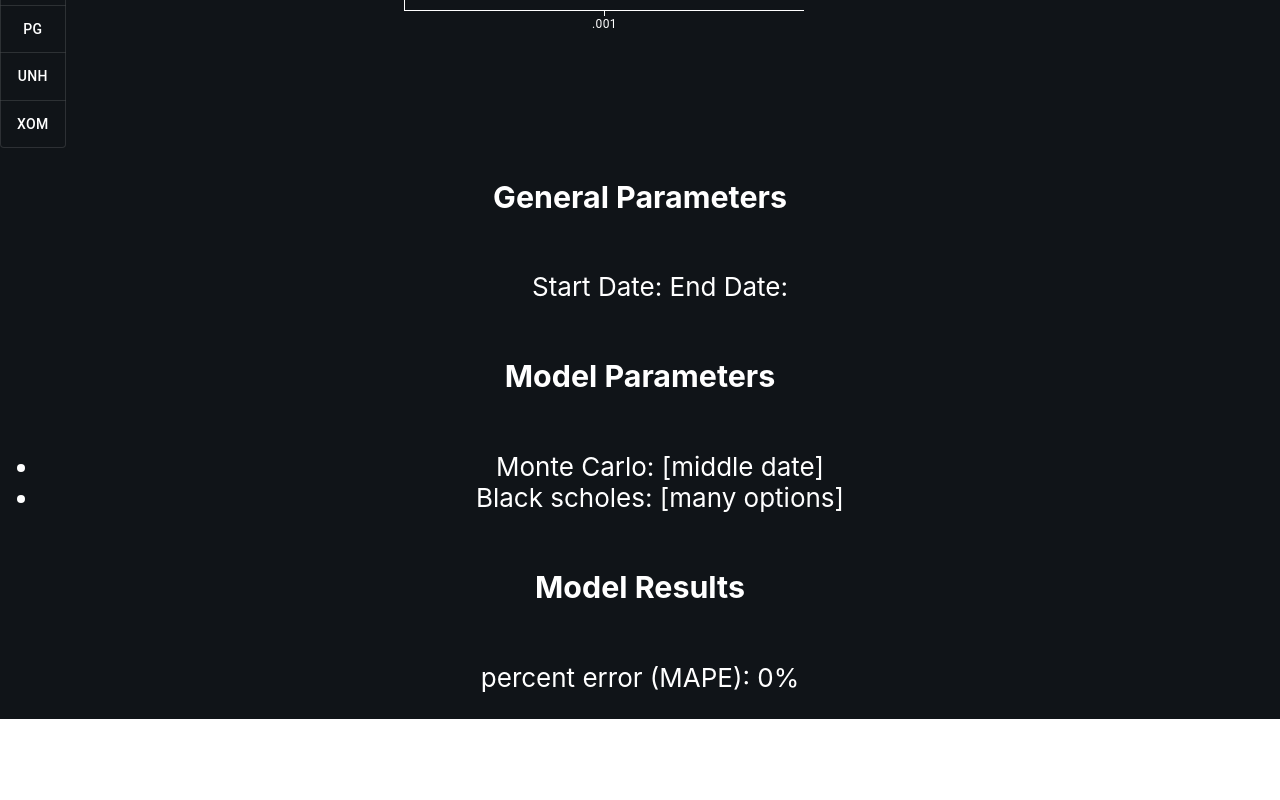
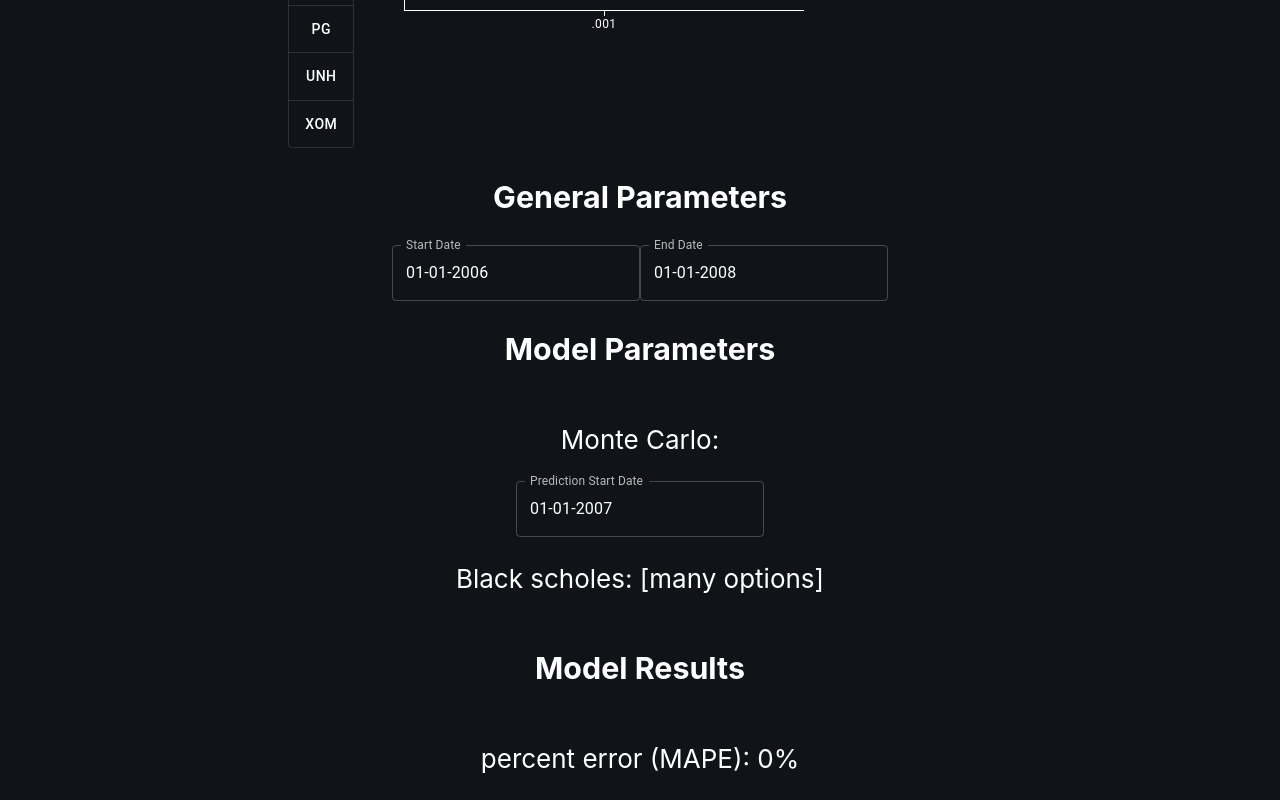
Before and after one commit to p0nk0/SimBoost, a React (Create React App) app in the folder frontend/: page / in a window 1280 px wide. Shown: the part 497-1297 px from the top of the page. Before the commit the page ends 1216 px from the top, so only its background shows below. Built offline with nearby package versions, Linux system fonts and the light colour scheme; no server answers.

Commit message:
added middle date for monte carlo

```diff
--- a/frontend/package.json
+++ b/frontend/package.json
@@ -5,11 +5,13 @@
   "dependencies": {
     "@emotion/react": "^11.11.1",
     "@emotion/styled": "^11.11.0",
-    "@mui/material": "^5.14.2",
+    "@mui/material": "^5.14.4",
     "@mui/x-charts": "^6.0.0-alpha.5",
+    "@mui/x-date-pickers": "^6.11.0",
     "@testing-library/jest-dom": "^5.17.0",
     "@testing-library/react": "^13.4.0",
     "@testing-library/user-event": "^13.5.0",
+    "dayjs": "^1.11.9",
     "react": "^18.2.0",
     "react-dom": "^18.2.0",
     "react-router": "^6.14.2",
--- a/frontend/src/App.css
+++ b/frontend/src/App.css
@@ -7,7 +7,7 @@
   min-height: 100vh;
   display: flex;
   flex-direction: column;
-  align-items: stretch;
+  align-items: center;
   justify-content: space-between;
   font-size: calc(10px + 2vmin);
   color: white;
@@ -20,7 +20,7 @@
 .Row {
   display: flex;
   flex-direction: row;
-  justify-content: flex-end;
+  justify-content: center;
   align-items: center
 }
 
@@ -36,6 +36,5 @@
 
 .Help-button {
   display: flex;
-  justify-content: end;
-  text-align: right
+  justify-content: flex-end;
 }
--- a/frontend/src/pages/Home.js
+++ b/frontend/src/pages/Home.js
@@ -1,17 +1,24 @@
 import { useState, useEffect } from 'react';
 import '../App.css';
 
+import { Link } from "react-router-dom";
+
 import Button from '@mui/material/Button'
-
 import ToggleButton from '@mui/material/ToggleButton';
 import ToggleButtonGroup from '@mui/material/ToggleButtonGroup';
 
 import { LineChart } from '@mui/x-charts/LineChart';
 
+import { DateField } from '@mui/x-date-pickers/DateField';
+import { LocalizationProvider } from '@mui/x-date-pickers/LocalizationProvider';
+import { AdapterDayjs } from '@mui/x-date-pickers/AdapterDayjs';
+
 import { createTheme, ThemeProvider } from '@mui/material/styles';
 import { cyan } from '@mui/material/colors';
 
-import { Link } from "react-router-dom";
+const dayjs = require('dayjs');
+var isBetween = require('dayjs/plugin/isBetween');
+dayjs.extend(isBetween);
 
 const theme = createTheme({
     palette: {
@@ -23,11 +30,10 @@ const theme = createTheme({
     },
 });
 
-
 function MakeChart({ data, predictions, dates, type }) {
 
     let series;
-    if (predictions == null || predictions.length == 1) {
+    if (predictions === null || predictions.length === 1) {
         series =
             [{
                 label: type,
@@ -136,6 +142,36 @@ function MakeButton({ type, value, setButton }) {
     )
 }
 
+function MakeDateRange({ start, setStart, end, setEnd }) {
+
+    return (
+        <div>
+            <DateField
+                label="Start Date"
+                value={start}
+                onChange={(newValue) => {
+                    if (newValue.isBetween('1999-03-01', end)) {
+                        setStart(newValue)
+                    }
+                }}
+                format="MM-DD-YYYY"
+                minDate="1999-03-01"
+                maxDate={end} />
+
+            <DateField label="End Date"
+                value={end}
+                onChange={(newValue) => {
+                    if (newValue.isBetween(start, '2018-03-01')) {
+                        setEnd(newValue)
+                    }
+                }}
+                format="MM-DD-YYYY"
+                minDate={start}
+                maxDate="2018-03-01" />
+        </div>
+    )
+}
+
 export default function Home() {
     let [dates, setDates] = useState([1]);
     let [stocks, setStocks] = useState([1]);
@@ -143,14 +179,20 @@ export default function Home() {
     let [stock, setStock] = useState("AAPL");
     let [type, setType] = useState("");
     let [accuracy, setAccuracy] = useState(0);
-    let [start, setStart] = useState("2006-01-01")
-    let [end, setEnd] = useState("2008-01-01")
+    let [start, setStart] = useState(dayjs("2006-01-01"))
+    let [middle, setMiddle] = useState(dayjs("2007-01-01"))
+    let [end, setEnd] = useState(dayjs("2008-01-01"))
 
     useEffect(function () {
 
+        function to_string(date) {
+            return date.toISOString().slice(0, 10);
+        }
+
         setDates([1]);
         setStocks([1]);
-        fetch("http://ec2-34-235-103-161.compute-1.amazonaws.com:8181/stock/" + stock + "/" + start + "/" + end)
+        console.log(to_string(start) + "--" + to_string(end));
+        fetch("http://ec2-34-235-103-161.compute-1.amazonaws.com:8181/stock/" + stock + "/" + to_string(start) + "/" + to_string(end))
             .then((response) => {
                 return response.json();
             }).then((parsed_response) => {
@@ -164,7 +206,7 @@ export default function Home() {
 
         if (type === "Monte_Carlo") {
             setPredictions([1]);
-            fetch("http://ec2-34-235-103-161.compute-1.amazonaws.com:8181/Monte_Carlo/" + stock + "/" + start + "/2007-01-01/" + end)
+            fetch("http://ec2-34-235-103-161.compute-1.amazonaws.com:8181/Monte_Carlo/" + stock + "/" + to_string(start) + "/" + to_string(middle) + "/" + to_string(end))
                 .then((response) => {
                     return response.json();
                 }).then((parsed_response) => {
@@ -183,8 +225,9 @@ export default function Home() {
     return (
         <div className="App">
             <header className="App-header">
-                <h1>STOCK DASHBOARD RAAH</h1>
+                <h1>SIMBOOOOST 🚀🚀🚀🚀🚀🚀 </h1>
                 <ThemeProvider theme={theme}>
+                    <LocalizationProvider dateAdapter={AdapterDayjs}>
                         <div className="Help_button">
                             <Link to="/Help">
                                 <Button color="secondary" variant="outlined"> Help </Button>
@@ -194,21 +237,33 @@ export default function Home() {
                             <MakeButton type={"stock"} value={stock} setButton={setStock} />
                             <MakeChart dates={dates} data={stocks} predictions={predictions} type={stock} />
                             <MakeButton type={"predict"} value={type} setButton={setType} />
+                        </div>
 
+                        <h3>General Parameters</h3>
+                        <div className="Row">
+                            <MakeDateRange start={start} setStart={setStart} end={end} setEnd={setEnd} />
                         </div>
-                </ThemeProvider>
-                <h3>General Parameters</h3>
-                <ul>
-                    Start Date:     End Date:
-                </ul>
+
+
                         <h3>Model Parameters</h3>
-                <ul>
-                    <li> Monte Carlo: [middle date] </li>
-                    <li> Black scholes: [many options] </li>
-                </ul>
+                        <p> Monte Carlo: </p>
+                        <DateField label="Prediction Start Date"
+                            value={middle}
+                            onChange={(newValue) => {
+                                if (newValue.isBetween(start, end)) {
+                                    setMiddle(newValue)
+                                }
+                            }}
+                            format="MM-DD-YYYY"
+                            minDate={start}
+                            maxDate={end} />
+                        <p> Black scholes: [many options] </p>
 
                         <h3>Model Results</h3>
                         <p>percent error (MAPE): {accuracy}%</p>
+                    </LocalizationProvider>
+                </ThemeProvider>
+
             </header >
         </div >
     );
```
Also changed, not shown: 2 other files (tests, documents, lock files or other folders). Lines whose indentation alone changed are shown as unchanged.
